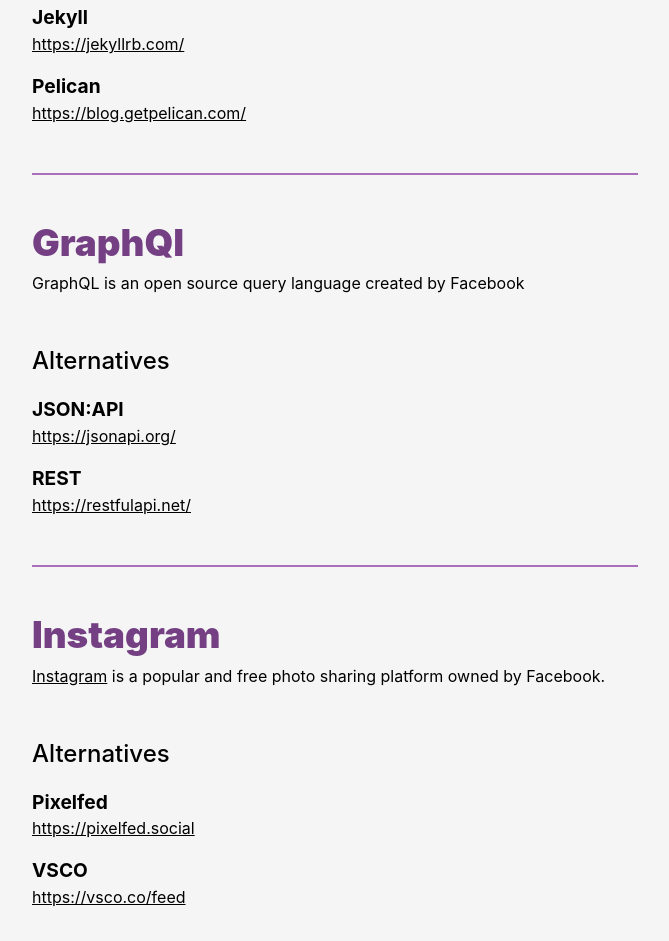
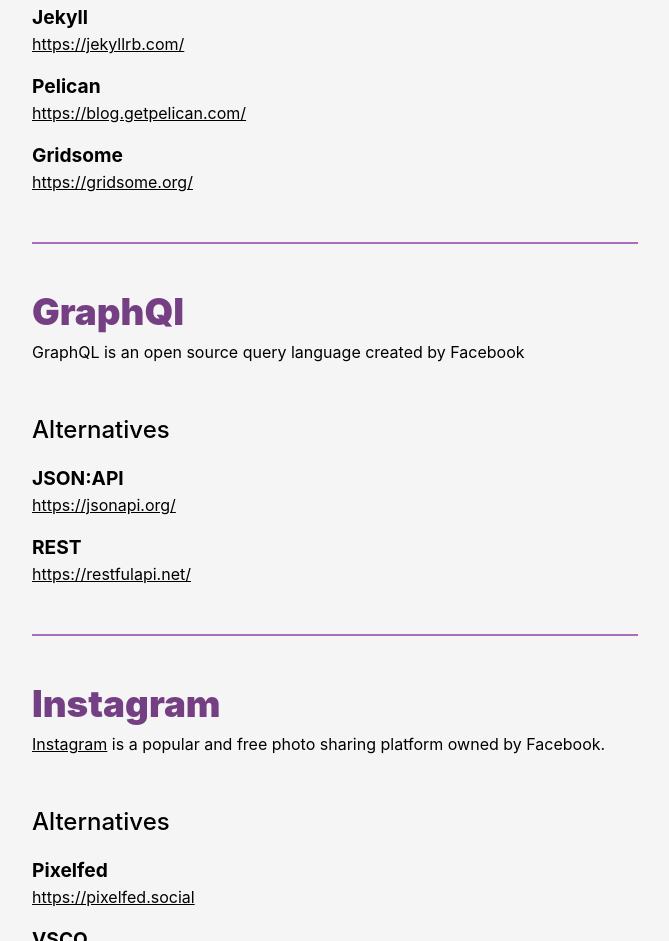
Before and after one commit to Andy-set-studio/npm-uninstall-facebook, an Eleventy site: page index.md in a window 1280 px wide. Shown: the part 1611-2552 px from the top of the page, without its empty margins (0-669 px from the left). Built offline with nearby package versions, Linux system fonts and the light colour scheme; Eleventy itself is replaced by a stand-in of ours; files that its build step writes are made by us from their sources.

Commit message:
Gridsome is like Gatsby but with Vue.js
It's highly inspired by Gatsby.js (React based) but built on top of Vue.js.

```diff
--- a/items/gatsby.md
+++ b/items/gatsby.md
@@ -14,6 +14,8 @@
     link: 'https://jekyllrb.com/'
   - title: 'Pelican'
     link: 'https://blog.getpelican.com/'
+  - title: 'Gridsome'
+    link: 'https://gridsome.org/'
 ---
 
 Gatsby is a static site generator that relies _heavily_ on [React](#react).
```
